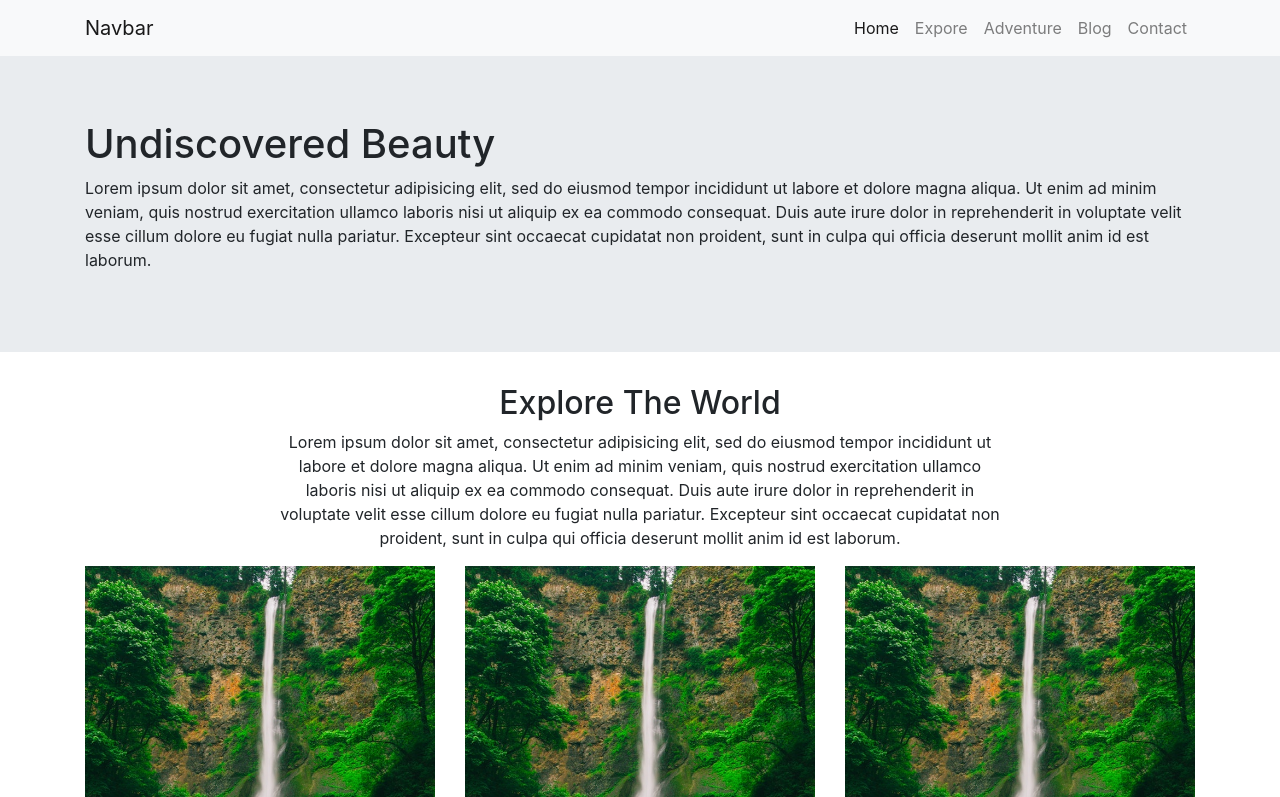
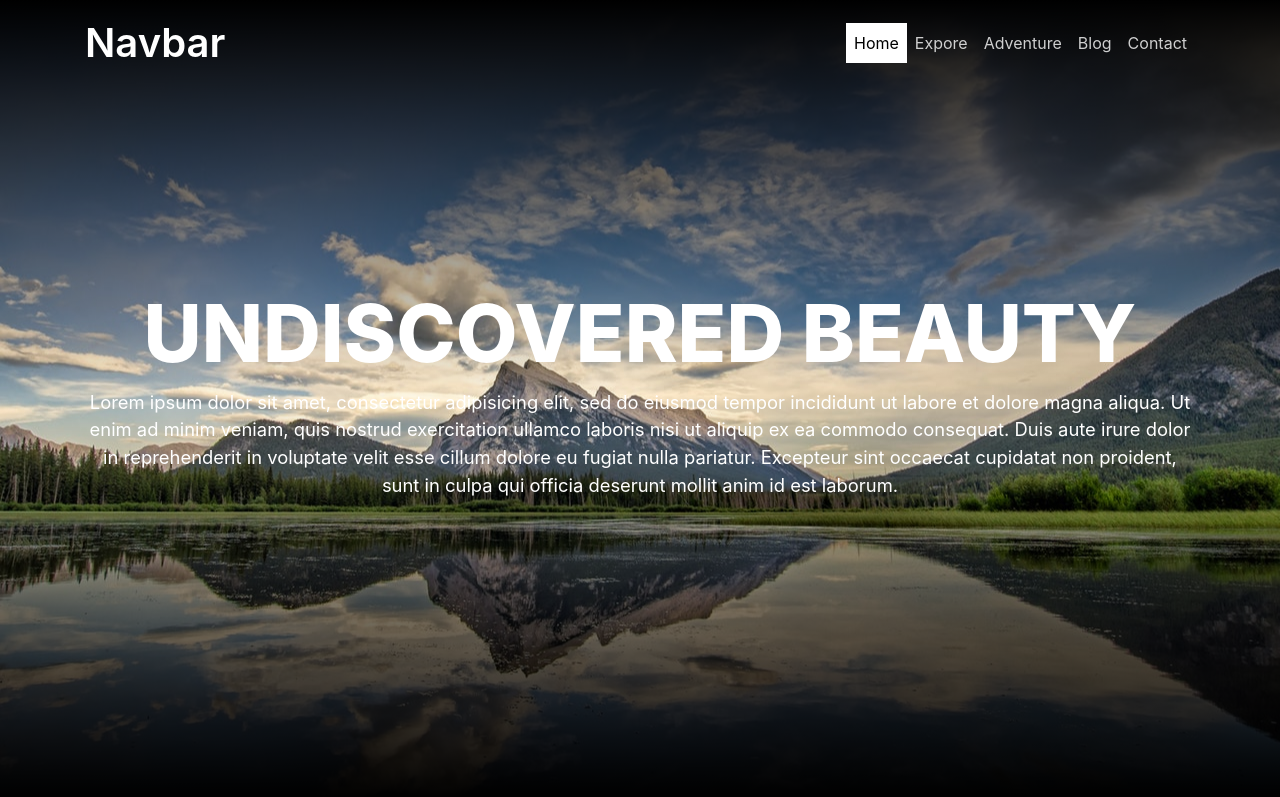
Before and after one commit to ajwatin/Responsive-Website-Project, a plain HTML site: page index.htm in a window 1280 px wide. Shown: the top 797 px of the page. Drawn offline with nearby package versions, Linux system fonts and the light colour scheme.

Commit message:
updates
updates

```diff
--- a/index.htm
+++ b/index.htm
@@ -1,4 +1,4 @@
-<!doctype html>
+<!DOCTYPE html>
 <html>
 	<head>
 		<meta name="viewport" content="width=device-width, initial-scale=1.0">
@@ -10,7 +10,7 @@
 	</head>
 	<body>
         <header>
-            <nav class="navbar navbar-expand-lg navbar-light bg-light">
+            <nav class="navbar navbar-expand-lg navbar-light bg-light fixed-top">
                 <div class="container">
                     <a class="navbar-brand" href="#">Navbar</a>
                     <button class="navbar-toggler" type="button" data-toggle="collapse" data-target="#navbarSupportedContent" aria-controls="navbarSupportedContent" aria-expanded="false" aria-label="Toggle navigation">
@@ -169,7 +169,7 @@
 				</div>
 			</div>
 		</section>
-		<section id="Contact" class="contact">
+		<section id="contact" class="contact">
 			<div class="container">
 				<div class="row">
 					<div class="col-sm-12">
@@ -186,13 +186,48 @@
 								<label for="">Name</label>
 								<input type="text" name="" class="form-control" value="">
 							</div>
+							<div class="form-group">
+								<label for="">Email</label>
+								<input type="text" name="" class="form-control" value="">
+							</div>
+							<div class="form-group">
+								<label for="">Phone</label>
+								<input type="text" name="" class="form-control" value="">
+							</div>
+							<div class="form-group">
+								<label for="">Message</label>
+								<textarea class="form-control textarea" name="name"></textarea>
+							</div>
+							<div class="form-group">
+								<button type="button" class="btn btnD1" name="button">Send</button>
+							</div>
 						</form>
 					</div>
 				</div>
 			</div>
 		</section>
+		<footer>
+			<div class="container">
+				<div class="row">
+					<div class="col-sm-12">
+						<ul class="sci">
+							<li><a href="#"><i class="fa fa-facebook"></i></a></li>
+							<li><a href="#"><i class="fa fa-google-plus"></i></a></li>
+							<li><a href="#"><i class="fa fa-linkedin"></i></a></li>
+							<li><a href="#"><i class="fa fa-instagram"></i></a></li>
+						</ul>
+						<p class="cpryt">Copyright 2019 Nature</p>
+					</div>
+				</div>
+			</div>
+		</footer>
     	<script src="https://code.jquery.com/jquery-3.2.1.slim.min.js" integrity="sha384-KJ3o2DKtIkvYIK3UENzmM7KCkRr/rE9/Qpg6aAZGJwFDMVNA/GpGFF93hXpG5KkN" crossorigin="anonymous"></script>
     	<script src="https://cdnjs.cloudflare.com/ajax/libs/popper.js/1.12.9/umd/popper.min.js" integrity="sha384-ApNbgh9B+Y1QKtv3Rn7W3mgPxhU9K/ScQsAP7hUibX39j7fakFPskvXusvfa0b4Q" crossorigin="anonymous"></script>
     	<script src="https://maxcdn.bootstrapcdn.com/bootstrap/4.0.0/js/bootstrap.min.js" integrity="sha384-JZR6Spejh4U02d8jOt6vLEHfe/JQGiRRSQQxSfFWpi1MquVdAyjUar5+76PVCmYl" crossorigin="anonymous"></script>
+		<script type="text/javascript">
+			$(document).scroll(function(){
+				$('.navbar').toggleClass('scrolled', $(this).scrollTop() > $('.navbar').height());
+			});
+		</script>
 	</body>
 </html>
--- a/style.css
+++ b/style.css
@@ -0,0 +1,114 @@
+@import url('https://fonts.googleapis.com/css?family=Poppins:300,400,')
+*{
+	outline: none !important;
+}
+
+body {
+	font-family: 'Poppins', sans-serif;
+	height: 100%;
+}
+
+header {
+	position: relative;
+	z-index: 1000000;
+}
+
+p{
+	font-size: 1.15rem;
+}
+
+nav.navbar {
+	background: transparent !important;
+	transition: 0.5s;
+}
+
+.navbar.scrolled {
+	background: #000 !important;
+	transition: 0.5s;
+}
+.navbar-light .navbar-nav .active>a.nav-link, .navbar-light .navbar-nav a.nav-link.active, .navbar-light .navbar-nav a.nav-link.show, .navbar-light .navbar-nav .show>a.nav-link{
+	color: #000;
+	background: #fff;
+}
+
+.navbar-light .navbar-nav a.nav-link {
+	color: rgba(255,255,255,0.8);
+}
+
+.navbar-light .navbar-nav .nav-link:hover
+.navbar-light .navbar-nav .nav-link:focus
+{
+	color: rgba(255,255,255,1);
+}
+
+.navbar-light a.navbar-brand,
+.navbar-light a.navbar-brand:hover
+.navbar-light a.navbar-brand:focus
+.navbar-light a.navbar-brand:visited {
+	color: rgba(255,255,255,1);
+	font-size: 2.5rem;
+	font-weight: 600;
+}
+
+.banner {
+	position: relative;
+	top: 0;
+	left: 0;
+	width: 100%;
+	height: 100vh;
+	background: url('images/background.jpg');
+	background-size: cover;
+	background-repeat: no-repeat;
+	background-position: center;
+	margin-bottom: 0 !important;
+}
+
+.banner:before {
+	content: '';
+	position: absolute;
+	top: 0;
+	left: 0;
+	width: 100%;
+	height: 400px;
+	background: linear-gradient(#000, transparent);
+	pointer-events: none;
+}
+
+.banner:after {
+	content: '';
+	position: absolute;
+	bottom: 0;
+	left: 0;
+	width: 100%;
+	height: 400px;
+	background: linear-gradient(360deg, #000, transparent);
+	pointer-events: none;
+}
+
+.height100p {
+	height: 100vh;
+}
+
+.h100 {
+	height: 100%;
+}
+
+.contentBox {
+	position: relative;
+	display: flex;
+	justify-content: center;
+	align-items: center;
+	text-align: center;
+	z-index: 10;
+}
+
+.contentBox h1 {
+	font-weight: 800;
+	color: #fff;
+	text-transform: uppercase;
+	font-size: 5rem;
+}
+
+.contentBox p {
+	color: #fff;
+}
```
Also changed, not shown: search.htm (+0 -41 lines), images/background.jpg (added), 1 other file.
